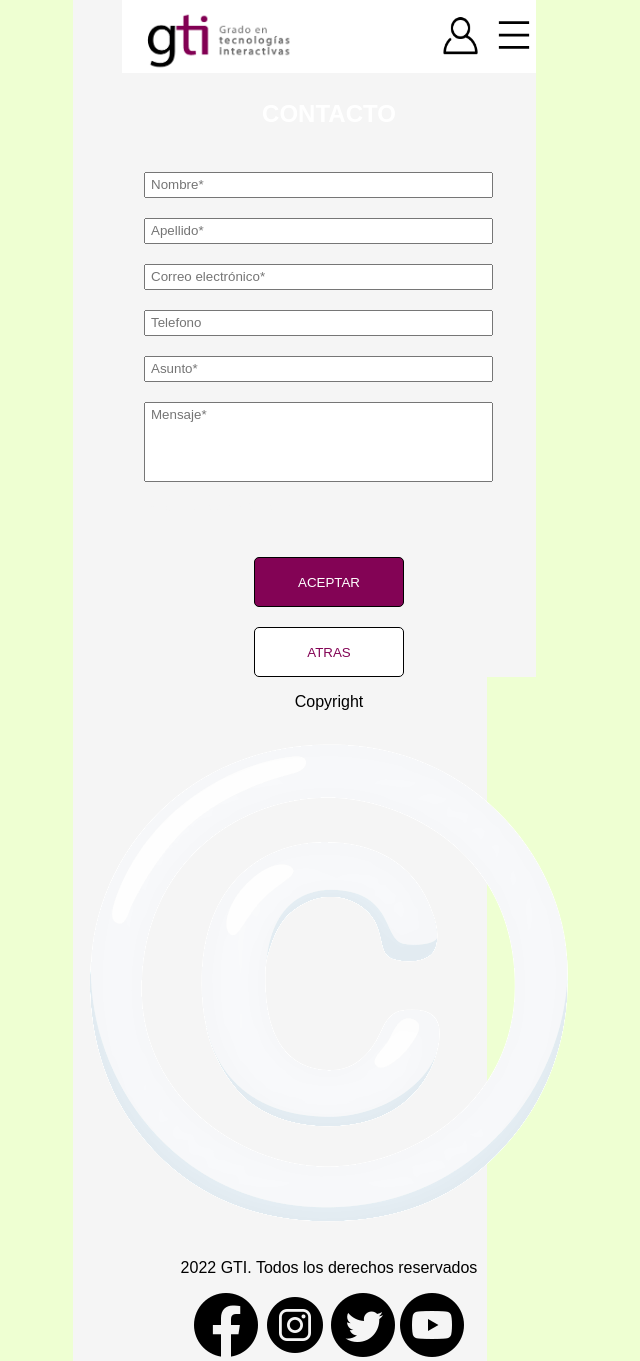
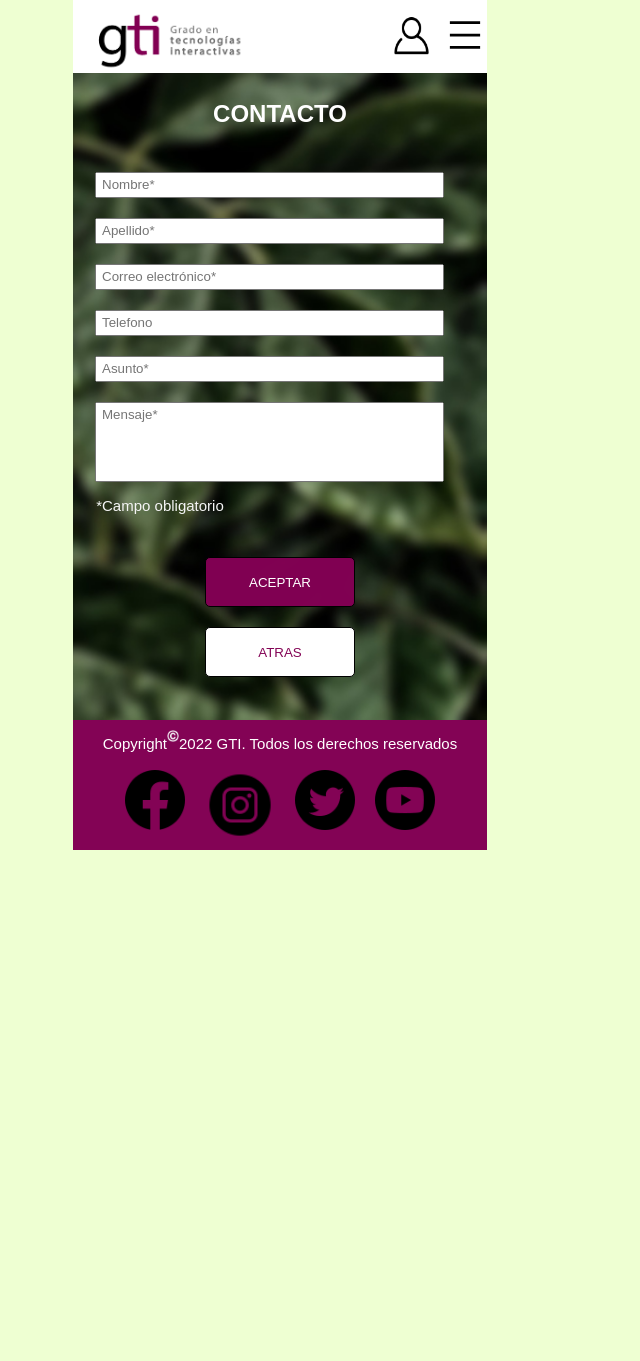
Before and after one commit to Foxpeet/ProyectoWebBueno, a PHP site: page /contacto.html in a window 1280 px wide. Shown: the whole page, without its empty margins (360-1000 px from the left). After the commit the page ends 850 px from the top, so only its background shows below. Run offline with PHP 8.4, Linux system fonts and the light colour scheme.

Commit message:
Update estilo-contacto.css

```diff
--- a/css/estilo-contacto.css
+++ b/css/estilo-contacto.css
@@ -27,7 +27,7 @@ body{
     background-color: whitesmoke;
 }
 
-#contactodiv{
+#pag-contacto-part1{
     height:720px;
     width: 414px;
     text-align: center;
@@ -112,3 +112,55 @@ body{
 }
 
 /*FIN BOTONES*/
+
+/*
+* Comienzo footer ------------------
+*/
+
+.footer{
+    background-color: rgb(130, 0, 83, 0.99);
+    display:flex;
+    justify-content:flex-start;
+    gap:15px;
+    flex-direction: column;
+    width: 414px;
+    height: 130px;
+    color:white;
+}
+#derechos{
+    height: 30px;
+    display: flex;
+    flex-direction: row;
+    text-align: center;
+    display:flex;
+    justify-content: center;
+    font-family: "Arial Normal", "Arial", sans-serif;
+    font-size: 15px;
+}
+
+#imagen-copyright{
+    margin-top: 10px;
+    width: 12px;
+    height: 12px;
+}
+
+#redessociales{
+    height: 60px;
+    display:flex;
+    justify-content: space-around;
+    padding-left: 10%;
+    padding-right: 10%;
+    padding-top: 5px;
+}
+#img-redsocial{
+    width: 60px;
+    height: 60px;
+}
+#img-redsocialInsta{
+    width: 70px;
+    height: 70px;
+}
+
+/*
+* Fin footer------------------
+*/
```
